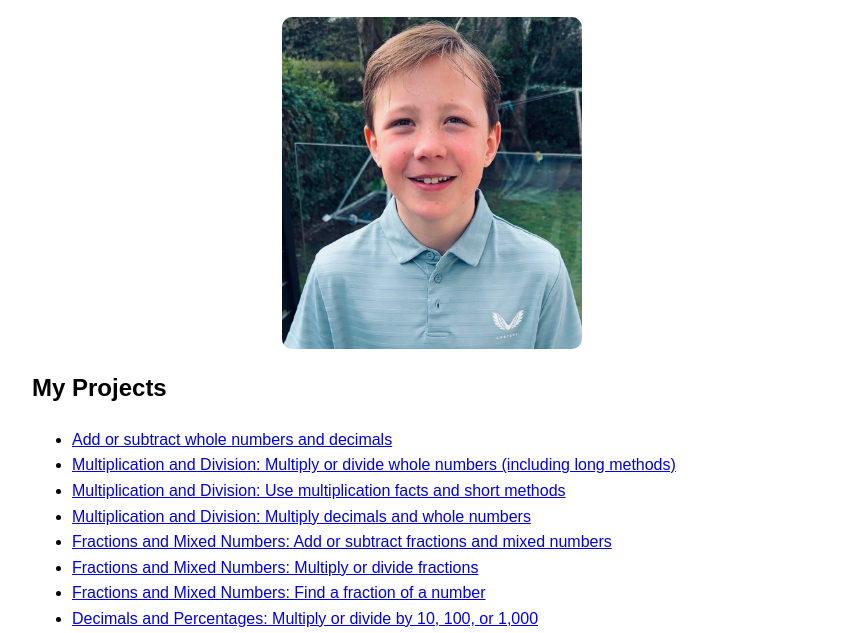
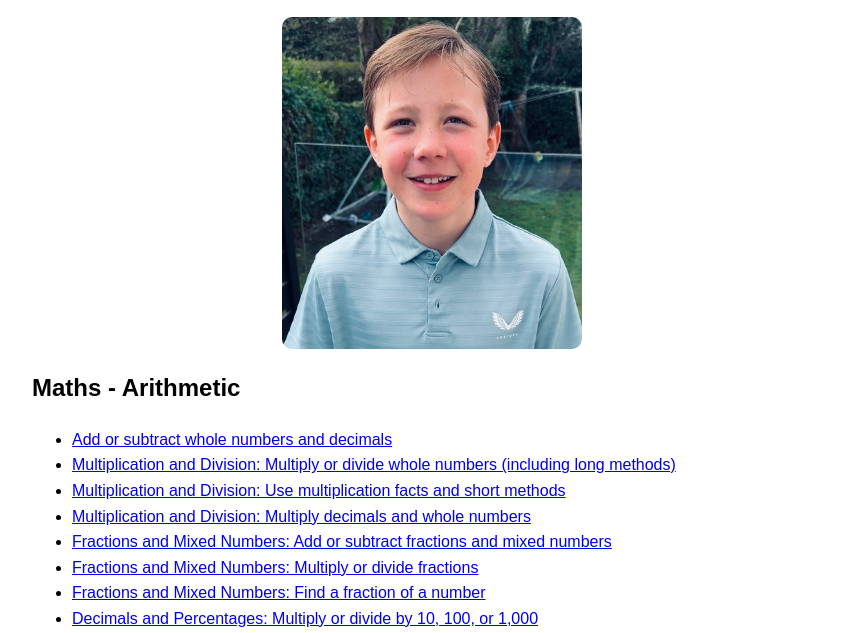
Before and after one commit to dmhprior/bert, a plain HTML site: page index.html in a window 1280 px wide. Shown: the part 157-790 px from the top of the page, without its empty margins (208-1071 px from the left). Drawn offline with Linux system fonts and the light colour scheme.

Commit message:
Update index.html

```diff
--- a/index.html
+++ b/index.html
@@ -42,7 +42,7 @@
     <main>
         <img src="bert-image.jpg" alt="Bert Prior" width="300">
 
-        <h2>My Projects</h2>
+        <h2>Maths - Arithmetic</h2>
         <ul>
             <li><a href="https://dmhprior.github.io/bert/Whole%20Numbers%20and%20Decimals%202.html">Add or subtract whole numbers and decimals</a></li>
             <li><a href="https://dmhprior.github.io/bert/multiply_or_divide_whole_numbers.html">Multiplication and Division: Multiply or divide whole numbers (including long methods)</a></li>
```
